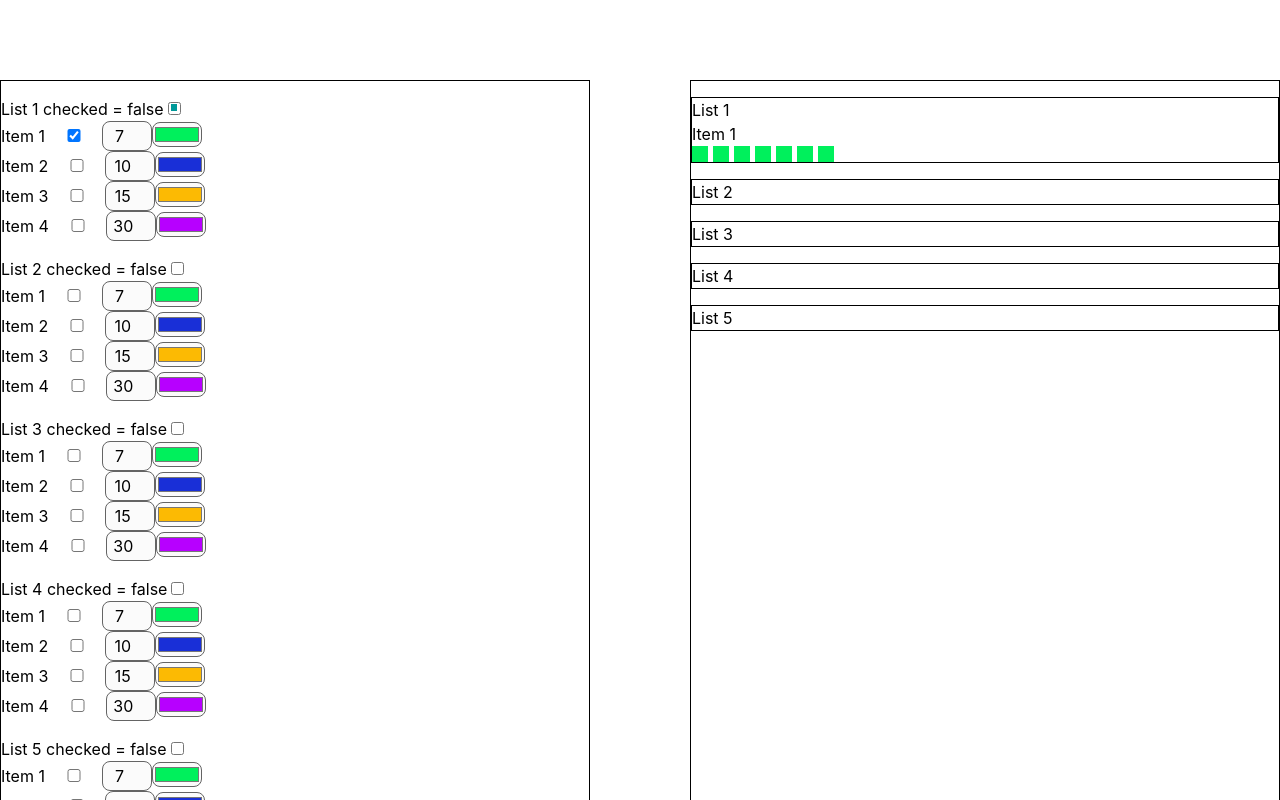
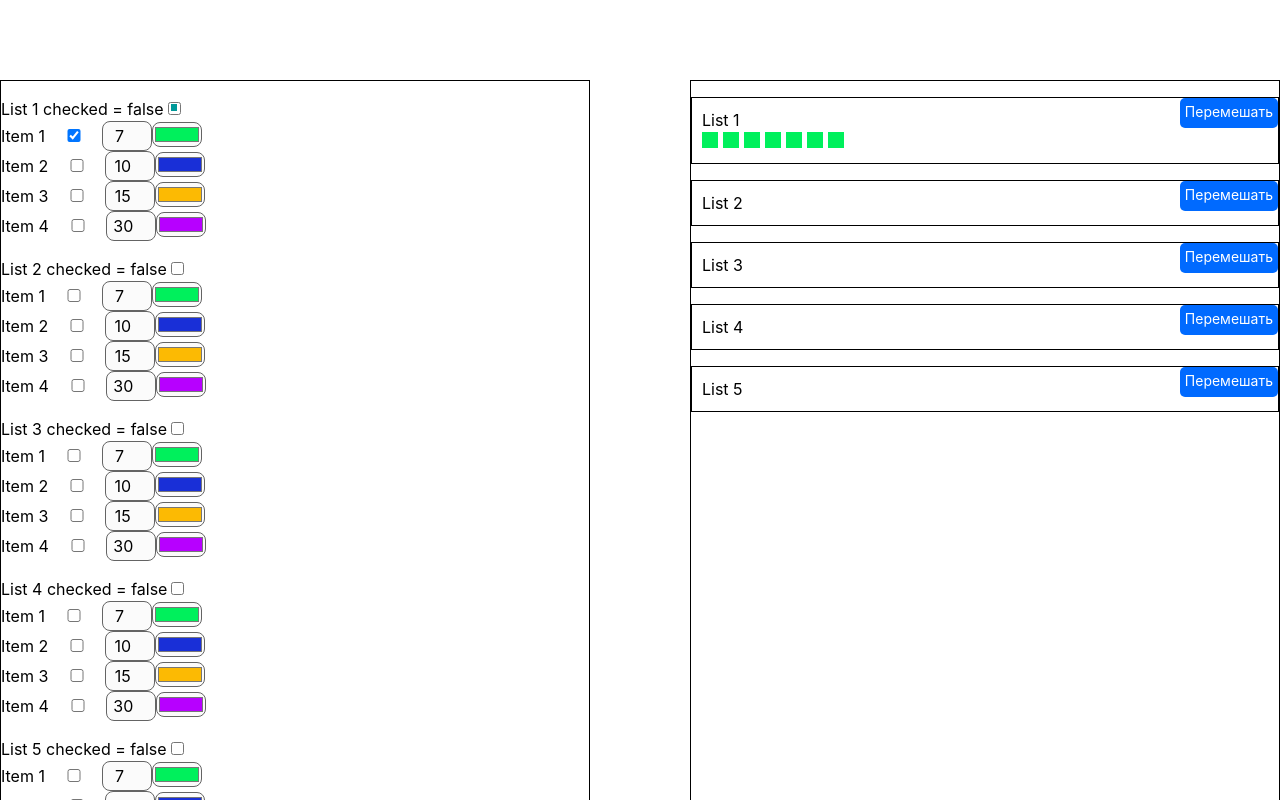
Before and after one commit to crecker05ru/procontext-task, a Vue app: page / in a window 1280 px wide. Both pictures are taken after a click on the checkbox 73 px from the left and 135 px from the top of the page. Shown: the top 800 px of the page. Built offline with nearby package versions, Linux system fonts and the light colour scheme.

Commit message:
shufle added

```diff
--- a/src/components/DrawList.vue
+++ b/src/components/DrawList.vue
@@ -9,17 +9,25 @@
       {{
         listIndex + 1
       }}
+      <button @click="handleSorting" class="draw-list__button">{{isShufle? 'Сортировать' : 'Перемешать'}}</button>
       <li
         class="draw-list__item"
         v-for="(item, itemIndex) in list.items"
         :key="itemIndex"
       >
-        <div>Item {{ itemIndex + 1 }}</div>
-        <div class="draw-list__item-colors">
+
+        <div class="draw-list__item-colors" v-if="!isShufle">
           <the-cell
             v-for="number in item.size"
             :key="number"
             :color="item.color"
+          />
+        </div>
+        <div class="draw-list__item-colors" v-else>
+          <the-cell
+            v-for="color in shufleList"
+            :key="color"
+            :color="color"
           />
         </div>
       </li>
@@ -27,7 +35,7 @@
   </div>
 </template>
 <script>
-import { computed, defineComponent } from "vue";
+import { computed, defineComponent,ref } from "vue";
 import TheCell from "./TheCell.vue";
 
 export default defineComponent({
@@ -35,6 +43,7 @@ export default defineComponent({
   name: "DrawList",
   props: ["renderList"],
   setup(props, ctx) {
+    const isShufle = ref(false)
     const checkedLists = computed(() => {
       let newLists = props.renderList.filter( list => list.isSelected === true)
       console.log('newLists',newLists)
@@ -53,9 +62,44 @@ export default defineComponent({
       return filteredItems
     })
 
+    const handleSorting = () => {
+      isShufle.value = !isShufle.value
+    }
+
+    const shufleList = computed(() => {
+      const shufleArr = []
+      // props.renderList.forEach(lists => {
+      //   // lists.forEach(item => {
+      //   //   shufleArr.push(lists)
+      //   // })
+      //   let {items} = lists
+      //   shufleArr.push(items)
+      // });
+
+      // props.renderList.map( list => {
+      //   list.map(item => {
+      //     console.log('item',item)
+      //   })
+      // })
+      selectedItems.value.forEach(lists => {
+        lists.items.forEach( item => {
+          for(let i = 0; i <= item.size; i++){
+            shufleArr.push(item.color)
+          }
+
+        })
+      })
+      console.log('shufleArr',shufleArr)
+
+      return isShufle.value ? shufleArr.sort( () => Math.random() - 0.5)
+      : selectedItems
+    })
     return {
       checkedLists,
-      selectedItems
+      selectedItems,
+      isShufle,
+      shufleList,
+      handleSorting
     }
   },
 });
@@ -63,11 +107,29 @@ export default defineComponent({
 <style lang="scss" scoped>
 .draw-list {
   border: 1px solid #000;
+  position: relative;
+  min-height: 40px;
+  padding: 10px;
+
+  &__item {
+    margin-bottom: 5px;
+  }
 
   &__item-colors {
     display: flex;
     flex-wrap: wrap;
     gap: 5px;
   }
+
+  &__button {
+    position: absolute;
+    background-color: rgb(0, 106, 255);
+    height: 20px;
+    font-size: 14px;
+    line-height: 10px;
+    right: 0;
+    top: 0;
+
+  }
 }
 </style>
```
